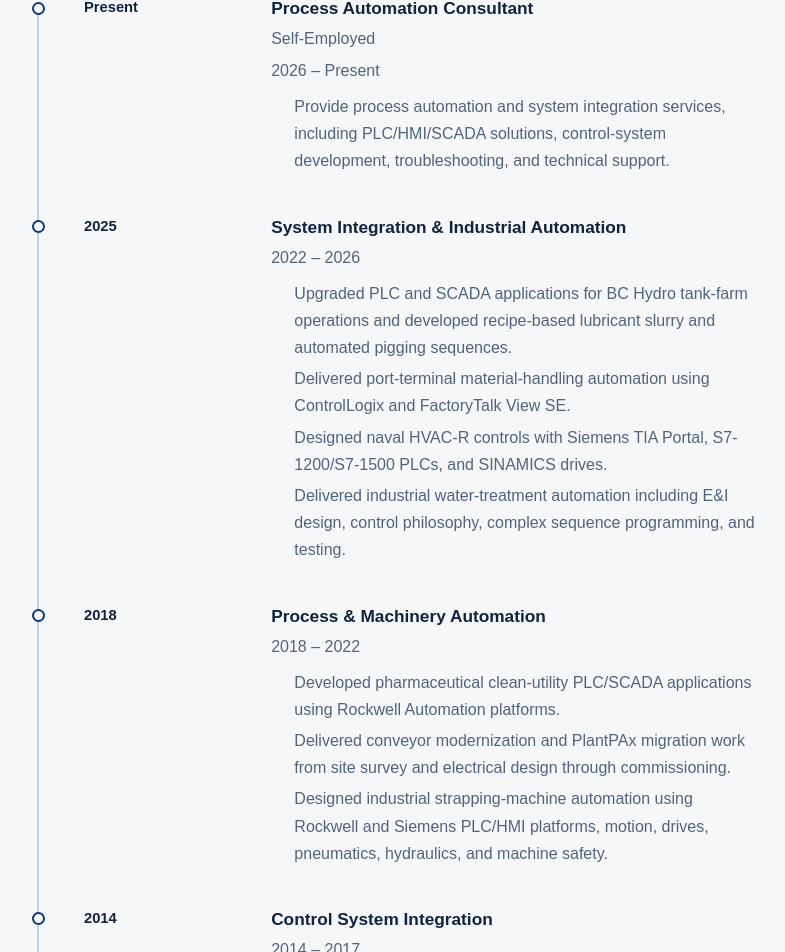
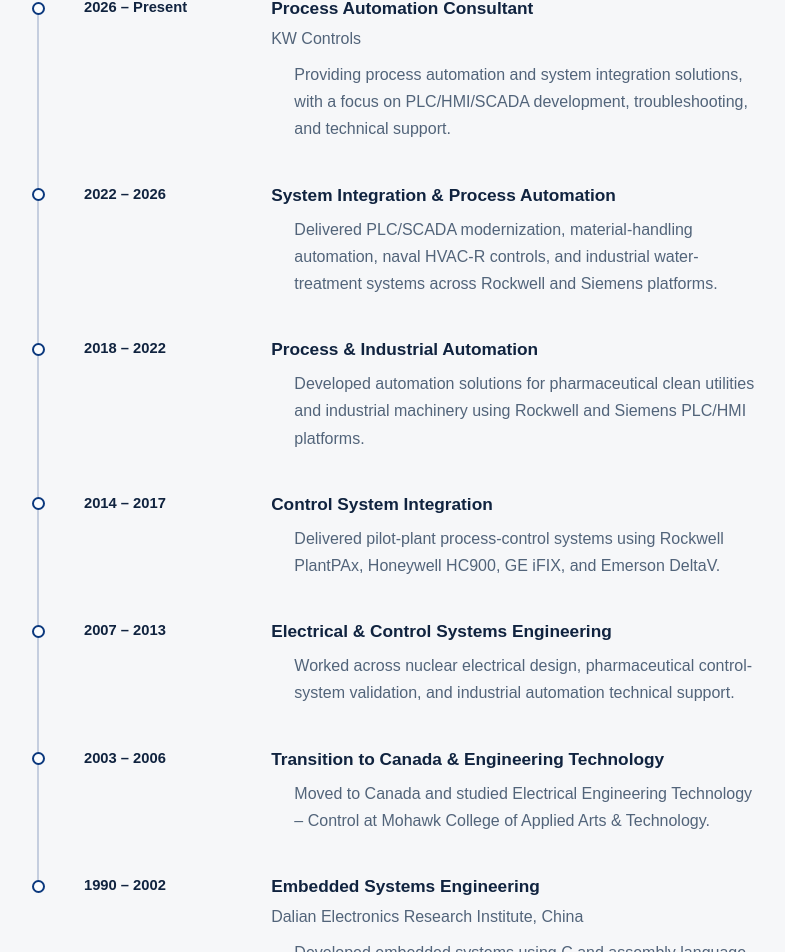
Before and after one commit to kwcontrols/KW-Portfolio, a Next.js app: page /resume in a window 1280 px wide. Shown: the part 164-1116 px from the top of the page, without its empty margins (250-1035 px from the left). Built offline with nearby package versions, Linux system fonts and the light colour scheme.

Commit message:
Refine resume career journey timeline

```diff
--- a/app/resume/ResumeTimeline.tsx
+++ b/app/resume/ResumeTimeline.tsx
@@ -11,56 +11,59 @@ type TimelineEntry = {
 
 const CAREER_JOURNEY: TimelineEntry[] = [
   {
-    marker: "Present",
+    marker: "2026 – Present",
     title: "Process Automation Consultant",
-    details: ["Self-Employed", "2026 – Present"],
+    details: ["KW Controls"],
     bullets: [
-      "Provide process automation and system integration services, including PLC/HMI/SCADA solutions, control-system development, troubleshooting, and technical support.",
+      "Providing process automation and system integration solutions, with a focus on PLC/HMI/SCADA development, troubleshooting, and technical support.",
     ],
   },
   {
-    marker: "2025",
-    title: "System Integration & Industrial Automation",
-    details: ["2022 – 2026"],
+    marker: "2022 – 2026",
+    title: "System Integration & Process Automation",
+    details: [],
     bullets: [
-      "Upgraded PLC and SCADA applications for BC Hydro tank-farm operations and developed recipe-based lubricant slurry and automated pigging sequences.",
-      "Delivered port-terminal material-handling automation using ControlLogix and FactoryTalk View SE.",
-      "Designed naval HVAC-R controls with Siemens TIA Portal, S7-1200/S7-1500 PLCs, and SINAMICS drives.",
-      "Delivered industrial water-treatment automation including E&I design, control philosophy, complex sequence programming, and testing.",
+      "Delivered PLC/SCADA modernization, material-handling automation, naval HVAC-R controls, and industrial water-treatment systems across Rockwell and Siemens platforms.",
     ],
   },
   {
-    marker: "2018",
-    title: "Process & Machinery Automation",
-    details: ["2018 – 2022"],
+    marker: "2018 – 2022",
+    title: "Process & Industrial Automation",
+    details: [],
     bullets: [
-      "Developed pharmaceutical clean-utility PLC/SCADA applications using Rockwell Automation platforms.",
-      "Delivered conveyor modernization and PlantPAx migration work from site survey and electrical design through commissioning.",
-      "Designed industrial strapping-machine automation using Rockwell and Siemens PLC/HMI platforms, motion, drives, pneumatics, hydraulics, and machine safety.",
+      "Developed automation solutions for pharmaceutical clean utilities and industrial machinery using Rockwell and Siemens PLC/HMI platforms.",
     ],
   },
   {
-    marker: "2014",
+    marker: "2014 – 2017",
     title: "Control System Integration",
-    details: ["2014 – 2017"],
+    details: [],
     bullets: [
       "Delivered pilot-plant process-control systems using Rockwell PlantPAx, Honeywell HC900, GE iFIX, and Emerson DeltaV.",
     ],
   },
   {
-    marker: "2007",
+    marker: "2007 – 2013",
     title: "Electrical & Control Systems Engineering",
-    details: ["2007 – 2013"],
+    details: [],
     bullets: [
-      "Supported CANDU nuclear electrical-system design, pharmaceutical control-system documentation and validation, and industrial automation technical support.",
+      "Worked across nuclear electrical design, pharmaceutical control-system validation, and industrial automation technical support.",
     ],
   },
   {
-    marker: "1990",
+    marker: "2003 – 2006",
+    title: "Transition to Canada & Engineering Technology",
+    details: [],
+    bullets: [
+      "Moved to Canada and studied Electrical Engineering Technology – Control at Mohawk College of Applied Arts & Technology.",
+    ],
+  },
+  {
+    marker: "1990 – 2002",
     title: "Embedded Systems Engineering",
-    details: ["Dalian Electronics Research Institute", "1990 – 2002"],
+    details: ["Dalian Electronics Research Institute, China"],
     bullets: [
-      "Developed embedded systems using C and assembly language, microcontrollers, real-time kernels/operating systems, PLDs, serial communications, ADCs/DACs, DSP, and PCB design.",
+      "Developed embedded systems using C and assembly language, microcontrollers, real-time operating systems, digital/analog interfaces, and PCB design.",
     ],
   },
 ];
```
